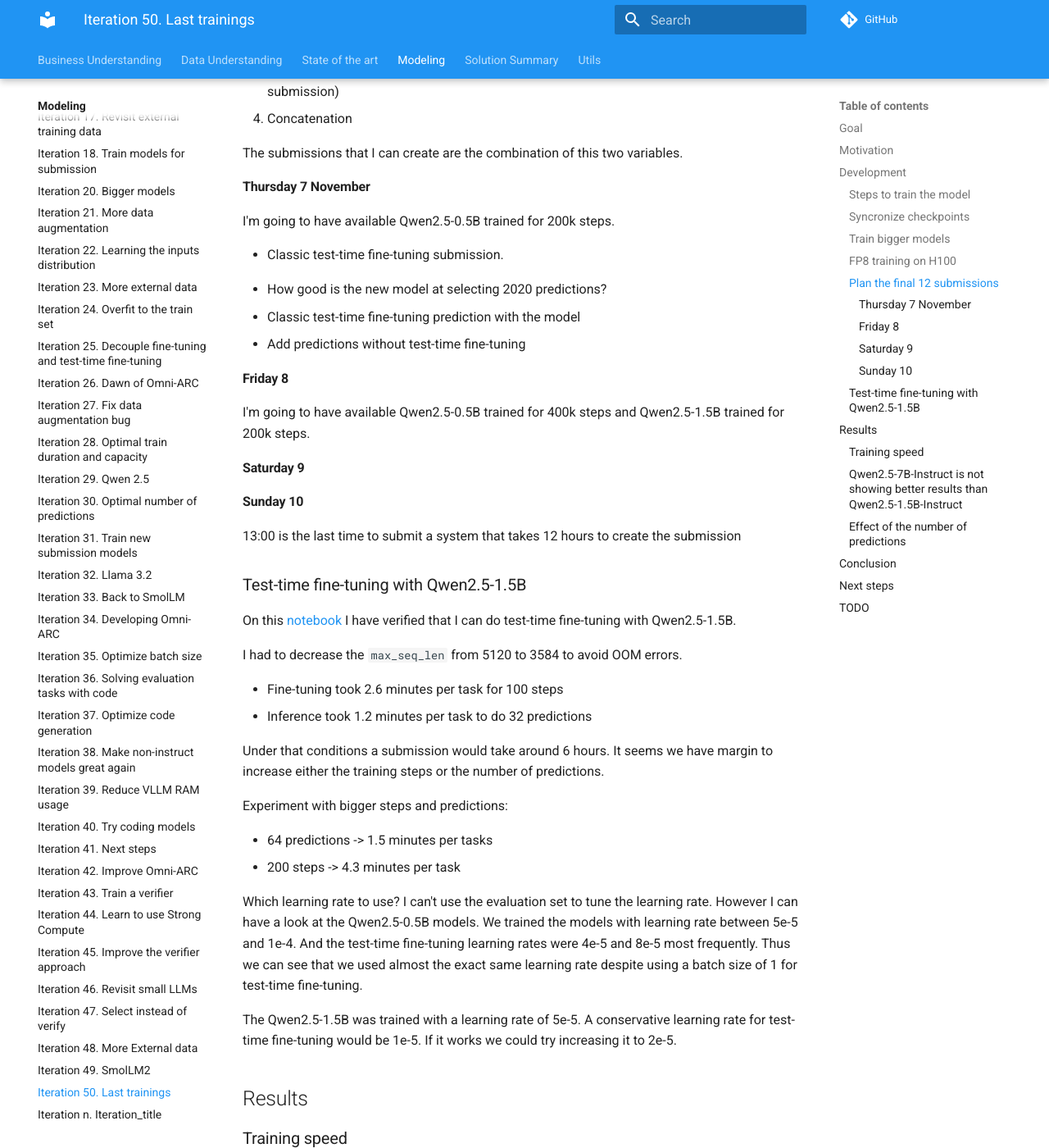
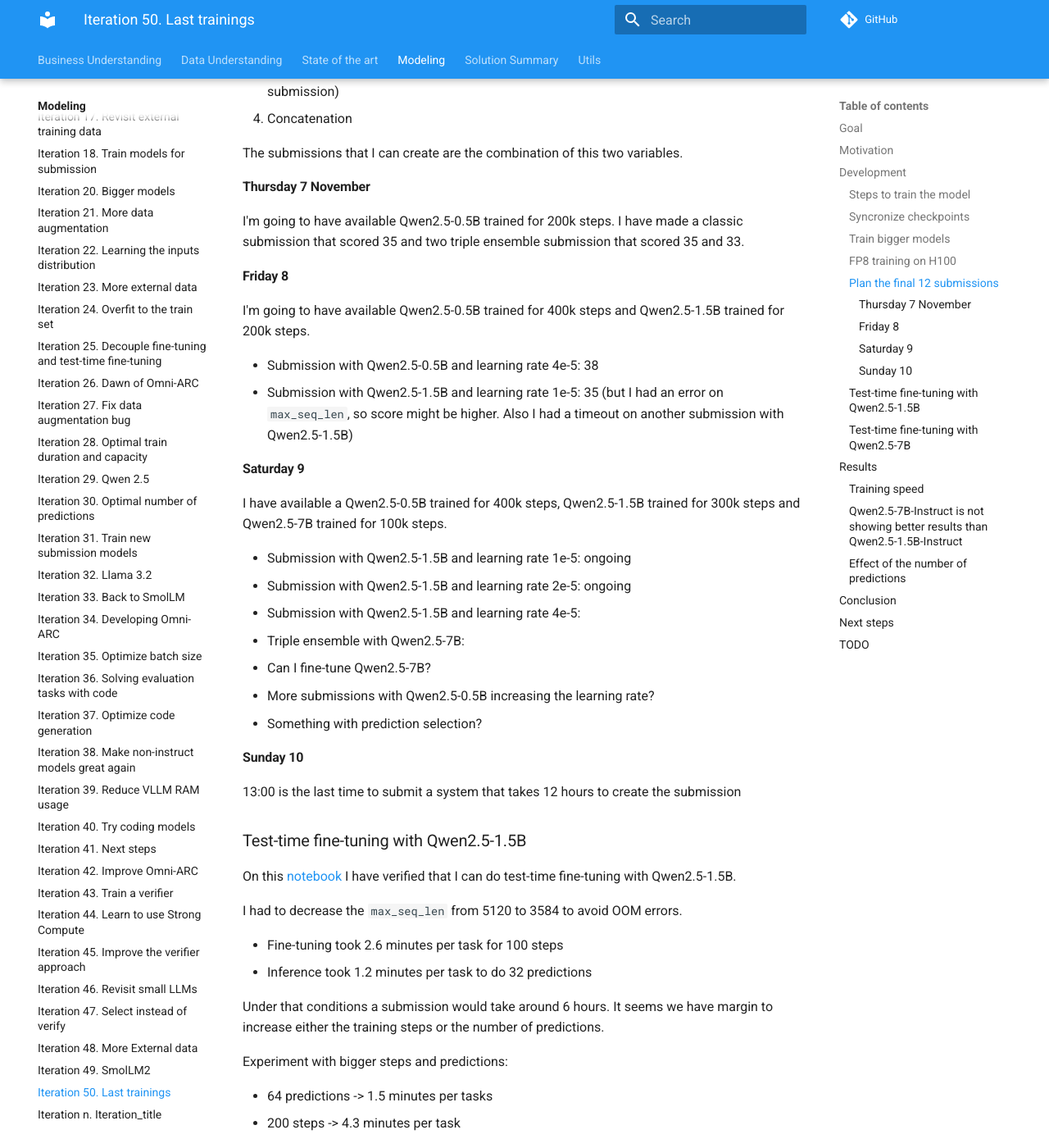
Before and after one commit to zhengjunyao-work/arc24, an MkDocs documentation site: the page built from docs/modeling/Iteration_50_last_trainings.md, in a window 1280 px wide and 1400 px high, scrolled down 4502 px. Shown: the whole window at 82% size. Built offline with MkDocs 1.6.1 and Material for MkDocs 9.7.7, drawn with Linux system fonts in a browser that asks for light colours; comment, search, counter and statistics services are not loaded; some of the changed text lies outside the part shown.

Commit message:
updated documentation

```diff
--- a/docs/modeling/Iteration_50_last_trainings.md
+++ b/docs/modeling/Iteration_50_last_trainings.md
@@ -212,19 +212,27 @@
 
 #### Thursday 7 November
 
-I'm going to have available Qwen2.5-0.5B trained for 200k steps.
-
-- Classic test-time fine-tuning submission.
-
-- How good is the new model at selecting 2020 predictions?
-- Classic test-time fine-tuning prediction with the model
-- Add predictions without test-time fine-tuning
+I'm going to have available Qwen2.5-0.5B trained for 200k steps. I have made a classic submission
+that scored 35 and two triple ensemble submission that scored 35 and 33.
 
 #### Friday 8
 
 I'm going to have available Qwen2.5-0.5B trained for 400k steps and Qwen2.5-1.5B trained for 200k steps.
 
+- Submission with Qwen2.5-0.5B and learning rate 4e-5: 38
+- Submission with Qwen2.5-1.5B and learning rate 1e-5: 35 (but I had an error on `max_seq_len`, so score might be higher. Also I had a timeout on another submission with Qwen2.5-1.5B)
+
 #### Saturday 9
+
+I have available a Qwen2.5-0.5B trained for 400k steps, Qwen2.5-1.5B trained for 300k steps and Qwen2.5-7B trained for 100k steps.
+
+- Submission with Qwen2.5-1.5B and learning rate 1e-5: ongoing
+- Submission with Qwen2.5-1.5B and learning rate 2e-5: ongoing
+- Submission with Qwen2.5-1.5B and learning rate 4e-5:
+- Triple ensemble with Qwen2.5-7B:
+- Can I fine-tune Qwen2.5-7B?
+- More submissions with Qwen2.5-0.5B increasing the learning rate?
+- Something with prediction selection?
 
 #### Sunday 10
 
@@ -254,6 +262,17 @@
 
 The Qwen2.5-1.5B was trained with a learning rate of 5e-5. A conservative learning rate for test-time
 fine-tuning would be 1e-5. If it works we could try increasing it to 2e-5.
+
+### Test-time fine-tuning with Qwen2.5-7B
+
+Let's see if we can use test-time fine-tuning with Qwen2.5-7B.
+
+If I decrease the `max_seq_len` to 896 I can fine-tune on Kaggle machines, at a speed of around 2.45 seconds per sample.
+In those conditions I could only use around 50% of the tasks for training.
+
+If I use 4 bit quantization the speed slows down to around 11.5 seconds per sample. Then I have tried
+disabling gradient checkpointing and the speed increases to 7 seconds per sample. Is better but still
+very slow.
 
 ## Results
 
```
Also changed, not shown: docs/05_Solution_Summary.md (+3 -0 lines).
